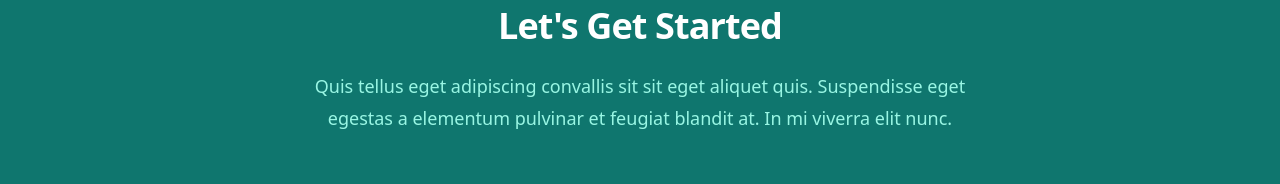
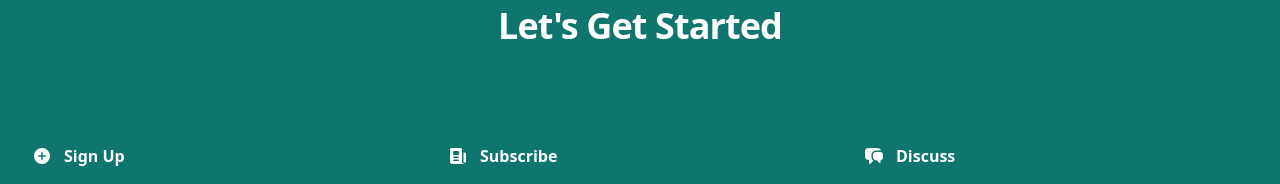
Before and after one commit to dv-i/muchbeta-website, a React (Create React App) app: page / in a window 1280 px wide. Shown: the part 822-1006 px from the top of the page. Built offline with nearby package versions, Linux system fonts and the light colour scheme.

Commit message:
Removes lorem ipsum on landing page

```diff
--- a/src/pages/Home.tsx
+++ b/src/pages/Home.tsx
@@ -89,11 +89,11 @@
 					<p className="mt-2 text-3xl font-bold tracking-tight text-white sm:text-4xl">
 						Let's Get Started
 					</p>
-					<p className="mt-6 text-lg leading-8 text-teal-200">
+					{/* <p className="mt-6 text-lg leading-8 text-teal-200">
 						Quis tellus eget adipiscing convallis sit sit eget
 						aliquet quis. Suspendisse eget egestas a elementum
 						pulvinar et feugiat blandit at. In mi viverra elit nunc.
-					</p>
+					</p> */}
 				</div>
 				<div className="mx-auto mt-16 max-w-2xl sm:mt-20 lg:mt-24 lg:max-w-none">
 					<dl className="grid max-w-xl grid-cols-1 gap-x-8 gap-y-16 lg:max-w-none lg:grid-cols-3">
```
